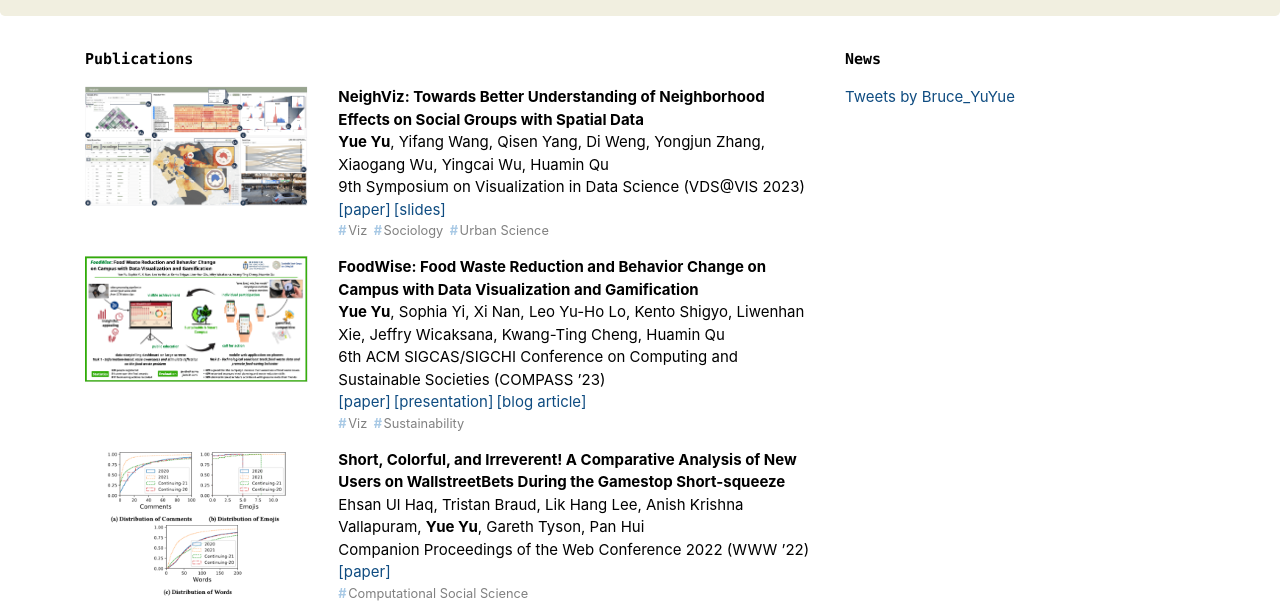
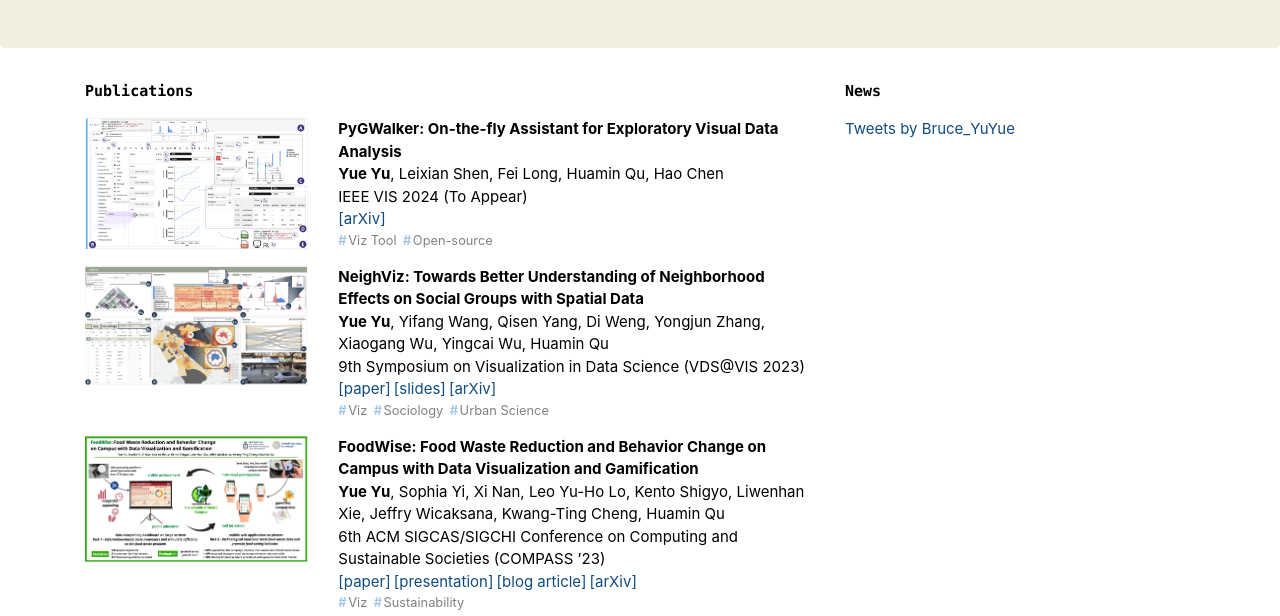
Before and after one commit to bruceyyu/bruceyyu.github.io, a plain HTML site: page index.html in a window 1280 px wide. Shown: the part 329-945 px from the top of the page. Drawn offline with Linux system fonts and the light colour scheme.

Commit message:
pub: add pyg

```diff
--- a/index.html
+++ b/index.html
@@ -21,6 +21,7 @@
                 <div class="col-xs-12 col-md-9">
                     <h3>Yue Yu (<a
                             href="https://humanum.arts.cuhk.edu.hk/Lexis/lexi-mf/search.php?word=%E8%99%9E">虞</a>越)</h3>
+                    <h5 style="font-family: Lucida Handwriting;"><i>Humanities Enhanced by Data Vis</i></h5>
                     <p>
                         Hi, I'm Yue (or Bruce), a MPhil student at <a href="http://vis.cse.ust.hk/">HKUST VisLab</a>.
                         <br />
@@ -159,6 +160,16 @@
                         //     ]
                         // },
                         {
+                            imgSrc: './pics/publication/pygwalker.png',
+                            title: 'PyGWalker: On-the-fly Assistant for Exploratory Visual Data Analysis',
+                            authors: 'Yue Yu, Leixian Shen, Fei Long, Huamin Qu, Hao Chen',
+                            venue: 'IEEE VIS 2024 (To Appear)',
+                            tags: ['Viz Tool', 'Open-source'],
+                            links: [
+                                { label: 'arXiv', url: 'https://arxiv.org/abs/2406.11637' }
+                            ]
+                        },
+                        {
                             imgSrc: './pics/publication/neighviz.png',
                             title: 'NeighViz: Towards Better Understanding of Neighborhood Effects on Social Groups with Spatial Data',
                             authors: 'Yue Yu, Yifang Wang, Qisen Yang, Di Weng, Yongjun Zhang, Xiaogang Wu, Yingcai Wu, Huamin Qu',
@@ -166,9 +177,11 @@
                             tags: ['Viz', 'Sociology', 'Urban Science'],
                             links: [
                                 { label: 'paper', url: 'https://ieeexplore.ieee.org/abstract/document/10357756' },
-                                { label: 'slides', url: './materials/VDS_NeighViz_long_ver.pdf' }
+                                { label: 'slides', url: './materials/VDS_NeighViz_long_ver.pdf' },
+                                { label: 'arXiv', url: 'https://arxiv.org/abs/2309.11454' },
                             ]
-                        }, {
+                        },
+                        {
                             imgSrc: './pics/publication/foodwise.png',
                             title: 'FoodWise: Food Waste Reduction and Behavior Change on Campus with Data Visualization and Gamification',
                             authors: 'Yue Yu, Sophia Yi, Xi Nan, Leo Yu-Ho Lo, Kento Shigyo, Liwenhan Xie, Jeffry Wicaksana, Kwang-Ting Cheng, Huamin Qu',
@@ -177,7 +190,8 @@
                             links: [
                                 { label: 'paper', url: 'https://dl.acm.org/doi/10.1145/3588001.3609364' },
                                 { label: 'presentation', url: 'https://www.youtube.com/watch?v=EftanoT-3lM&list=PLzhsLf-y54j32cx90ujLadarjCkCM6Ph_&index=5' },
-                                { label: 'blog article', url: 'https://library.hkust.edu.hk/sc/foodwise/' }
+                                { label: 'blog article', url: 'https://library.hkust.edu.hk/sc/foodwise/' },
+                                { label: 'arXiv', url: 'https://arxiv.org/abs/2307.12882' },
                             ]
                         },
                         {
```
Also changed, not shown: pics/publication/pygwalker.png (added).
